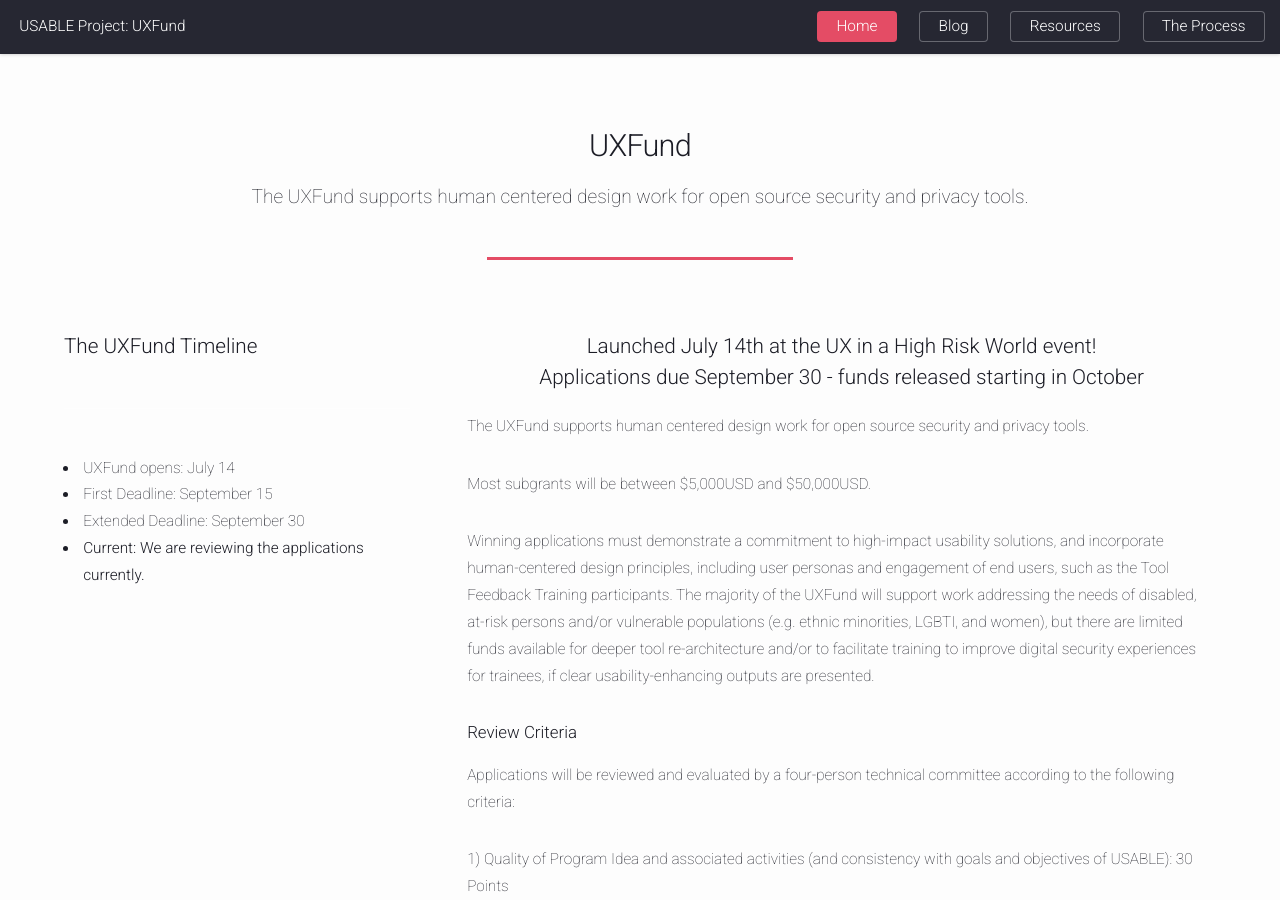
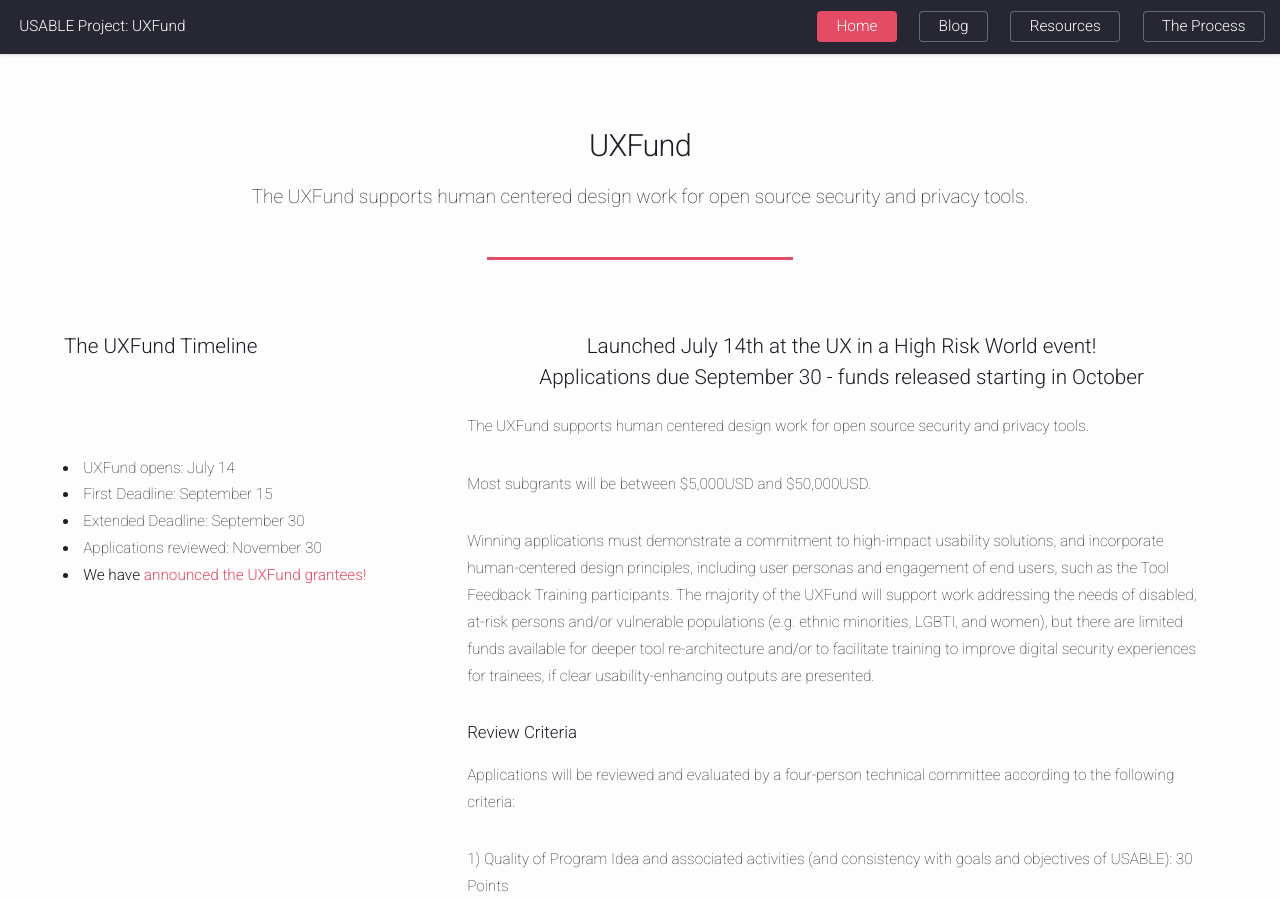
Before and after one commit to OpenInternet/USABLE-website, a Jekyll site: the page built from uxfund.html, in a window 1280 px wide and 900 px high. Built offline with Jekyll 4.4.1, drawn with Linux system fonts in a browser that asks for light colours; comment, search, counter and statistics services are not loaded.

Commit message:
updated bullets timeline

```diff
--- a/uxfund.html
+++ b/uxfund.html
@@ -36,7 +36,8 @@ subtitle: The UXFund supports human centered design work for open source securit
 										<li>UXFund opens: July 14</li>
 										<li>First Deadline: September 15</li>
 										<li>Extended Deadline: September 30</li>
-										<li><strong>Current: We are reviewing the applications currently.</strong></li>
+										<li>Applications reviewed: November 30</li>
+										<li><b>We have <a href="https://usable.tools/2016/12/28/uxfund-results.html">announced the UXFund grantees!</a></b></li>
 									</ul>
 								</section>
 
```
